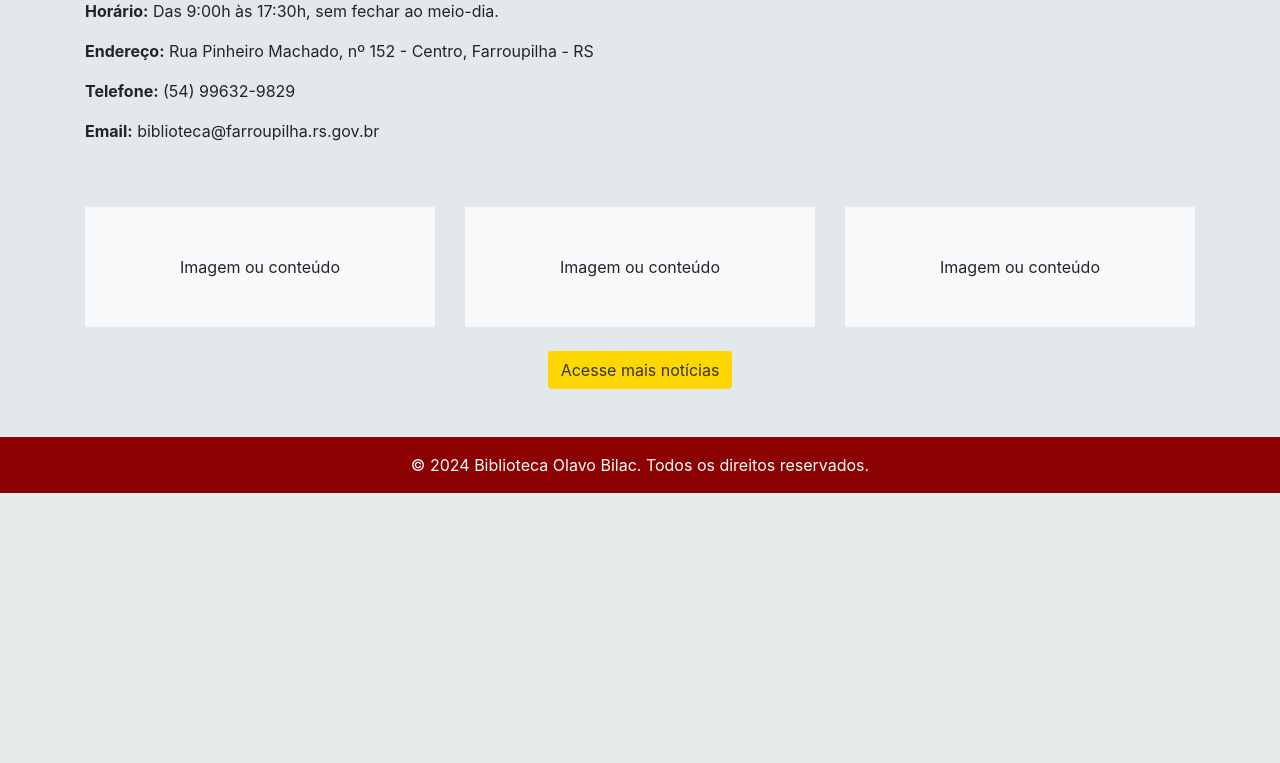
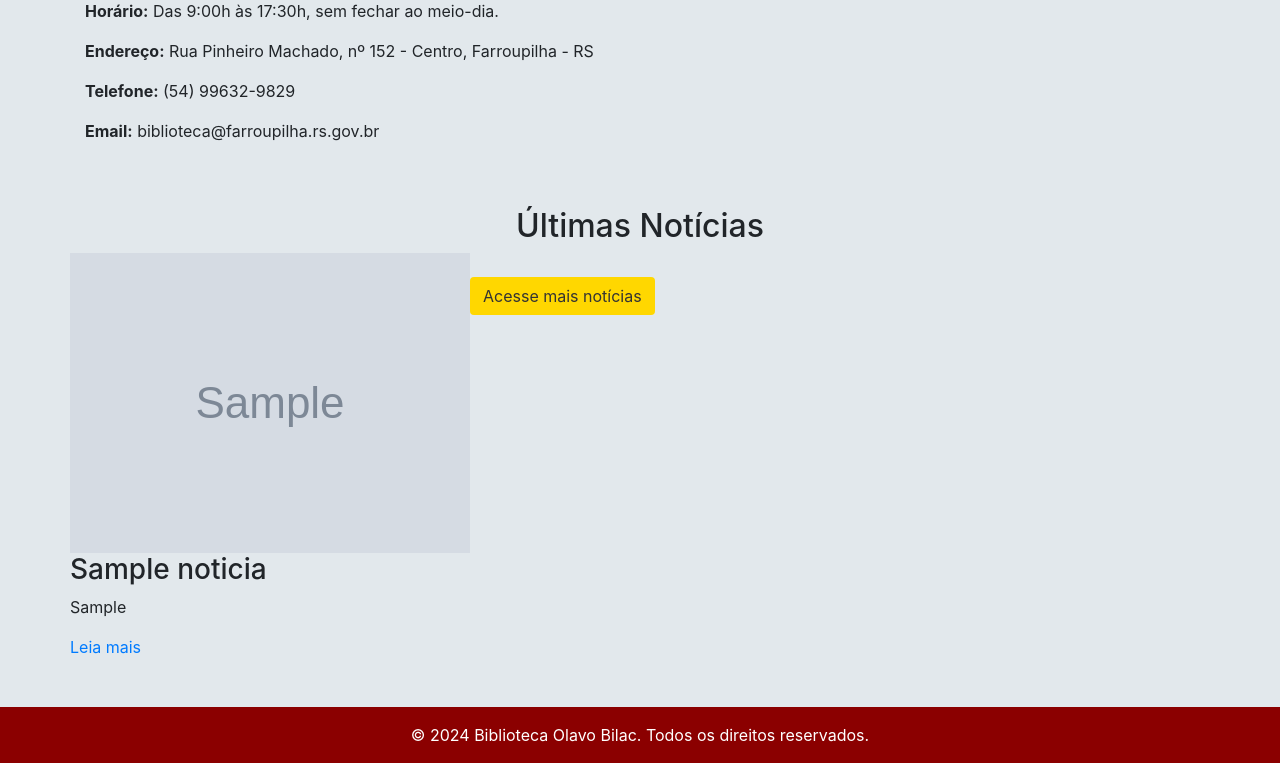
Before and after one commit to lucasjss/biblioteca_olavobilac, a Django app: page / in a window 1280 px wide. Shown: the part 401-1164 px from the top of the page. Before the commit the page ends 894 px from the top, so only its background shows below. Run offline with Django 5.2, Linux system fonts and the light colour scheme; tables that the repository leaves empty hold one stand-in row (values such as "Sample post"); grey boxes marked "Sample" are stand-in pictures; some libraries are stand-ins or nearby versions.

Commit message:
atualizações

```diff
--- a/biblioteca/settings.py
+++ b/biblioteca/settings.py
@@ -12,7 +12,6 @@ https://docs.djangoproject.com/en/5.1/ref/settings/
 
 from pathlib import Path
 import os
-
 
 # Build paths inside the project like this: BASE_DIR / 'subdir'.
 BASE_DIR = Path(__file__).resolve().parent.parent
@@ -87,7 +86,6 @@ DATABASES = {
 GOOGLE_BOOKS_API_KEY = 'AIzaSyByWziaFvBglInl1bvv-0nZKi2R97qflow'
 
 
-
 # Password validation
 # https://docs.djangoproject.com/en/5.1/ref/settings/#auth-password-validators
 
@@ -128,3 +126,7 @@ STATIC_URL = "static/"
 # https://docs.djangoproject.com/en/5.1/ref/settings/#default-auto-field
 
 DEFAULT_AUTO_FIELD = "django.db.models.BigAutoField"
+
+# Configurações de mídia (imagens e arquivos)
+MEDIA_URL = "/media/"  # URL para acessar as imagens na web
+MEDIA_ROOT = os.path.join(BASE_DIR, "media")  # Local onde os arquivos serão armazenados
--- a/biblioteca/urls.py
+++ b/biblioteca/urls.py
@@ -17,8 +17,14 @@ Including another URLconf
 
 from django.contrib import admin
 from django.urls import path, include
+from django.conf import settings  # Import settings
+from django.conf.urls.static import static
+
 
 urlpatterns = [
     path("admin/", admin.site.urls),
     path("", include("livro.urls")),  # Inclui todas as URLs do aplicativo 'livro'
 ]
+
+if settings.DEBUG:
+    urlpatterns += static(settings.MEDIA_URL, document_root=settings.MEDIA_ROOT)
--- a/livro/models.py
+++ b/livro/models.py
@@ -1,8 +1,30 @@
+from django.core.exceptions import ValidationError
 from django.db import models
+from PIL import Image
+
+
+from django.core.exceptions import ValidationError
+from django.db import models
+from PIL import Image
+
+
+def validate_square_image(image):
+    img = Image.open(image)
+    width, height = img.size
+
+    if width != height:
+        raise ValidationError("A imagem deve ser quadrada (proporção 1:1).")
+
+    if width != 500 or height != 500:
+        raise ValidationError("A imagem deve ter exatamente 500x500 pixels.")
+
+
+def home(request):
+    noticias = Noticia.objects.all().order_by("-data_publicacao")[:3]
+    return render(request, "home.html", {"noticias": noticias})
+
 
 # Create your models here.
-
-
 class Livros(models.Model):
     nome = models.CharField(max_length=80)
     autor = models.CharField(max_length=50)
@@ -10,10 +32,25 @@ class Livros(models.Model):
     disponivel = models.BooleanField(default=False)
     exemplares = models.FloatField(default=0)
     capa_url = models.URLField(blank=True, null=True)
-    descricao = models.TextField(blank=True, null=True)  # Campo para a sinopse
+    descricao = models.TextField(blank=True, null=True)
 
     class Meta:
         verbose_name = "Livro"
 
     def __str__(self):
         return self.nome
+
+
+class Noticia(models.Model):
+    titulo = models.CharField(max_length=200)
+    conteudo = models.TextField()
+    data_publicacao = models.DateTimeField(auto_now_add=True)
+    imagem = models.ImageField(
+        upload_to="noticias/", blank=True, null=True, validators=[validate_square_image]
+    )
+
+    class Meta:
+        verbose_name_plural = "Notícias"
+
+    def __str__(self):
+        return self.titulo
--- a/livro/urls.py
+++ b/livro/urls.py
@@ -1,9 +1,20 @@
 from django.urls import path
 from . import views
+from django.conf import settings
+from django.conf.urls.static import static
+
 
 urlpatterns = [
     path("", views.home, name="home"),  # Página principal
     path("livros/", views.lista_livros, name="lista_livros"),
     path("livros/<int:livro_id>/", views.detalhes_livro, name="detalhes_livro"),
-    path("noticias/", views.registrar, name="noticias"),
+    path(
+        "noticias/", views.lista_noticias, name="noticias"
+    ),  # Página com todas as notícias
+    path(
+        "noticias/<int:id>/", views.detalhe_noticia, name="detalhe_noticia"
+    ),  # Nova URL
 ]
+
+if settings.DEBUG:
+    urlpatterns += static(settings.MEDIA_URL, document_root=settings.MEDIA_ROOT)
--- a/livro/views.py
+++ b/livro/views.py
@@ -3,10 +3,19 @@ from django.shortcuts import render
 from .models import Livros
 from django.db.models import Q
 from django.shortcuts import get_object_or_404
+from .models import Noticia
 
 
 # Create your views here.
 
+
+def lista_noticias(request):
+    noticias = Noticia.objects.all().order_by("-data_publicacao")
+    return render(request, "noticias.html", {"noticias": noticias})
+
+def detalhes_noticia(request, id):
+    noticia = get_object_or_404(Noticia, id=id)
+    return render(request, "detalhes_noticia.html", {"noticia": noticia})
 
 def lista_livros(request):
     termo_pesquisa = request.GET.get("search", "")
@@ -14,10 +23,8 @@ def lista_livros(request):
 
     livros = Livros.objects.all()
 
-    # Filtrando os livros com base nos parâmetros de pesquisa
     if termo_pesquisa:
         livros = livros.filter(nome__icontains=termo_pesquisa)
-
     if autor_filtro:
         livros = livros.filter(autor__icontains=autor_filtro)
 
@@ -26,18 +33,19 @@ def lista_livros(request):
         "termo_pesquisa": termo_pesquisa,
         "autor_filtro": autor_filtro,
     }
-
     return render(request, "livros.html", context)
-
 
 def detalhes_livro(request, livro_id):
     livro = get_object_or_404(Livros, id=livro_id)
     return render(request, "detalhes_livro.html", {"livro": livro})
 
-
 def home(request):
-    return render(request, "home.html")
-
+    ultimas_noticias = Noticia.objects.all().order_by("-data_publicacao")[:3]
+    return render(request, "home.html", {"ultimas_noticias": ultimas_noticias})
 
 def registrar(request):
     return "html"
+
+def detalhe_noticia(request, id):
+    noticia = get_object_or_404(Noticia, id=id)
+    return render(request, "detalhe_noticia.html", {"noticia": noticia})
--- a/templates/home.html
+++ b/templates/home.html
@@ -28,18 +28,20 @@
         </div>
     </div>
 
-    <!-- Seção de imagens ou conteúdo adicional -->
+    <!-- Seção de últimas notícias -->
     <div class="row mt-5">
-        <div class="col-md-4">
-            <div class="bg-light p-5 text-center">Imagem ou conteúdo</div>
-        </div>
-        <div class="col-md-4">
-            <div class="bg-light p-5 text-center">Imagem ou conteúdo</div>
-        </div>
-        <div class="col-md-4">
-            <div class="bg-light p-5 text-center">Imagem ou conteúdo</div>
-        </div>
-    </div>
+        <h2 class="text-center w-100">Últimas Notícias</h2>
+        {% for noticia in ultimas_noticias %}
+            <div class="noticia">
+                {% if noticia.imagem %}
+                <img src="{{ noticia.imagem.url }}" alt="{{ noticia.titulo }}">
+                {% endif %}
+                <h3>{{ noticia.titulo }}</h3>
+                <p>{{ noticia.conteudo|truncatewords:30 }}</p>
+                <a href="{% url 'detalhe_noticia' noticia.id %}">Leia mais</a>
+            </div>
+    {% endfor %}
+
 
     <!-- Botão para acessar mais notícias -->
     <div class="text-center mt-4">
```
Also changed, not shown: livro/admin.py (+8 -1 lines), templates/detalhe_noticia.html (added, +12 -0 lines), templates/noticias.html (added, +20 -0 lines), livro/migrations/0002_noticia.py (added), livro/migrations/0003_alter_noticia_options_alter_noticia_imagem.py (added), media/noticias/Apresentação_TCC.jpg (added), media/noticias/Design_sem_nome.png (added), media/noticias/wallpaperflare.com_wallpaper_2.jpg (added), media/noticias/wallpaperflare.com_wallpaper_3.jpg (added), media/noticias/wallpaperflare_ApvYtMs.com_wallpaper_3.jpg (added).
